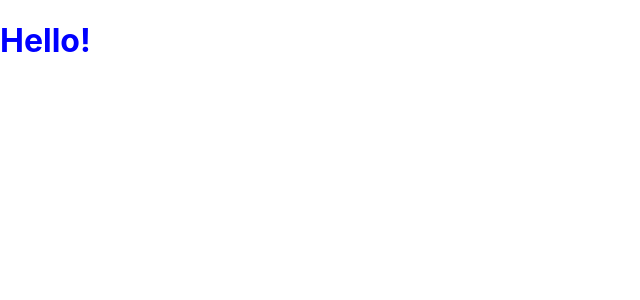
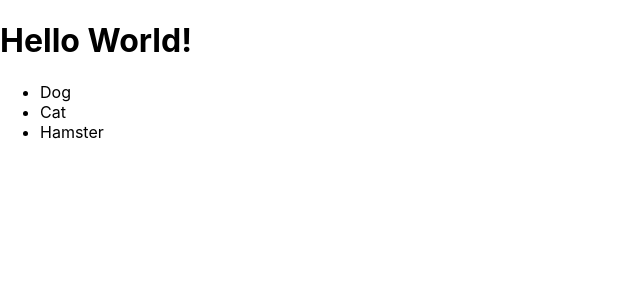
Before and after one commit to plasmatech8/react-practice, a React (Create React App) app in the folder Learning React.js/01_getting_started/hello-react/: page / in a window 1280 px wide. Shown: the top 300 px of the page, without its empty margins (0-640 px from the left). Built offline with nearby package versions, Linux system fonts and the light colour scheme.

Commit message:
Added JSX

```diff
--- a/Learning React.js/01_getting_started/hello-react/src/index.js
+++ b/Learning React.js/01_getting_started/hello-react/src/index.js
@@ -3,6 +3,13 @@ import ReactDOM from 'react-dom';
 import './index.css';
 
 ReactDOM.render(
-  React.createElement("h1", { style: {color:"blue"}}, "Hello!"),
+  <div>
+    <h1>Hello World!</h1>
+    <ul>
+      <li>Dog</li>
+      <li>Cat</li>
+      <li>Hamster</li>
+    </ul>
+  </div>,
   document.getElementById('root')
 );
```
Also changed, not shown: 1 other file (tests, documents, lock files or other folders).
